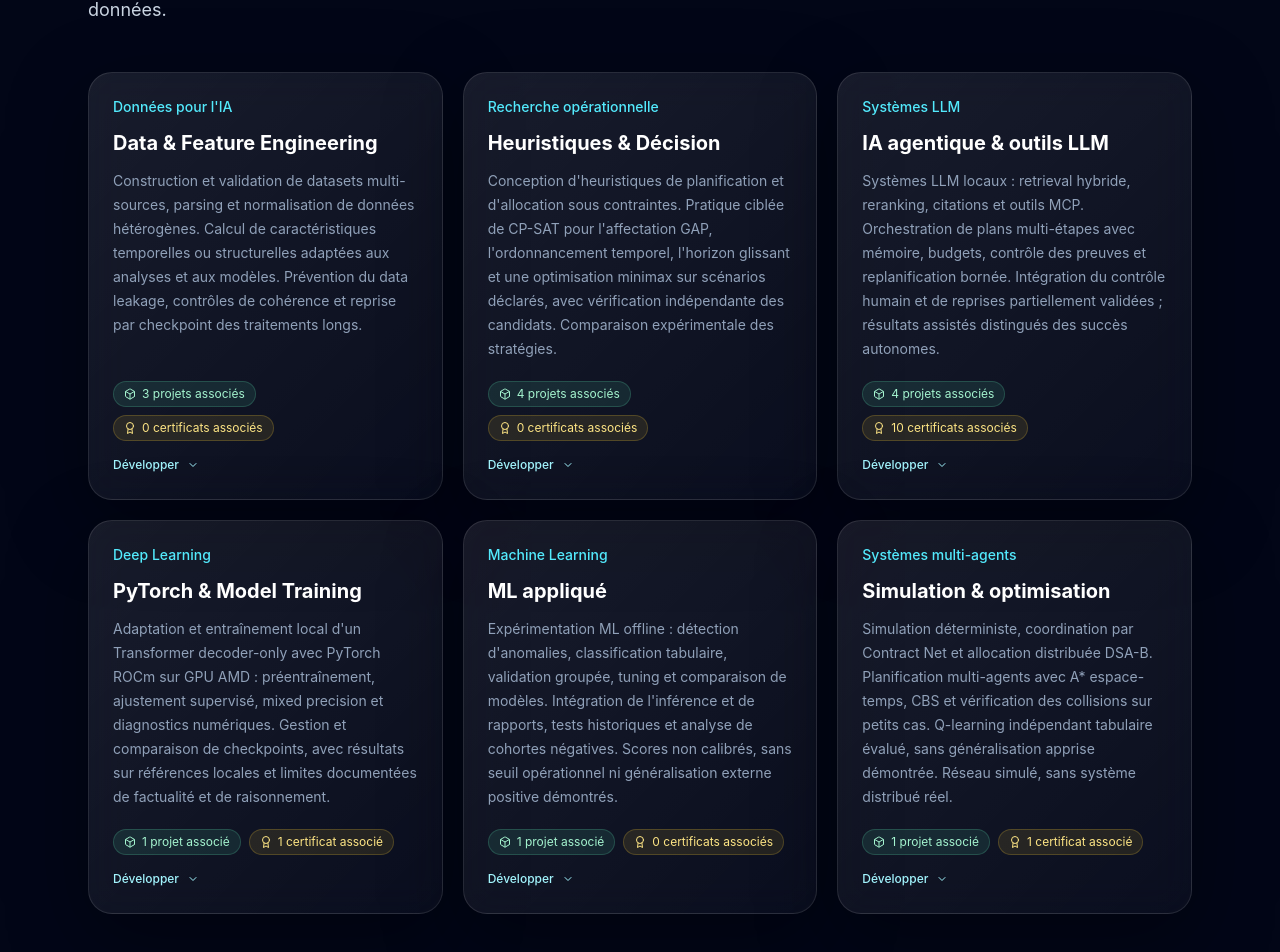
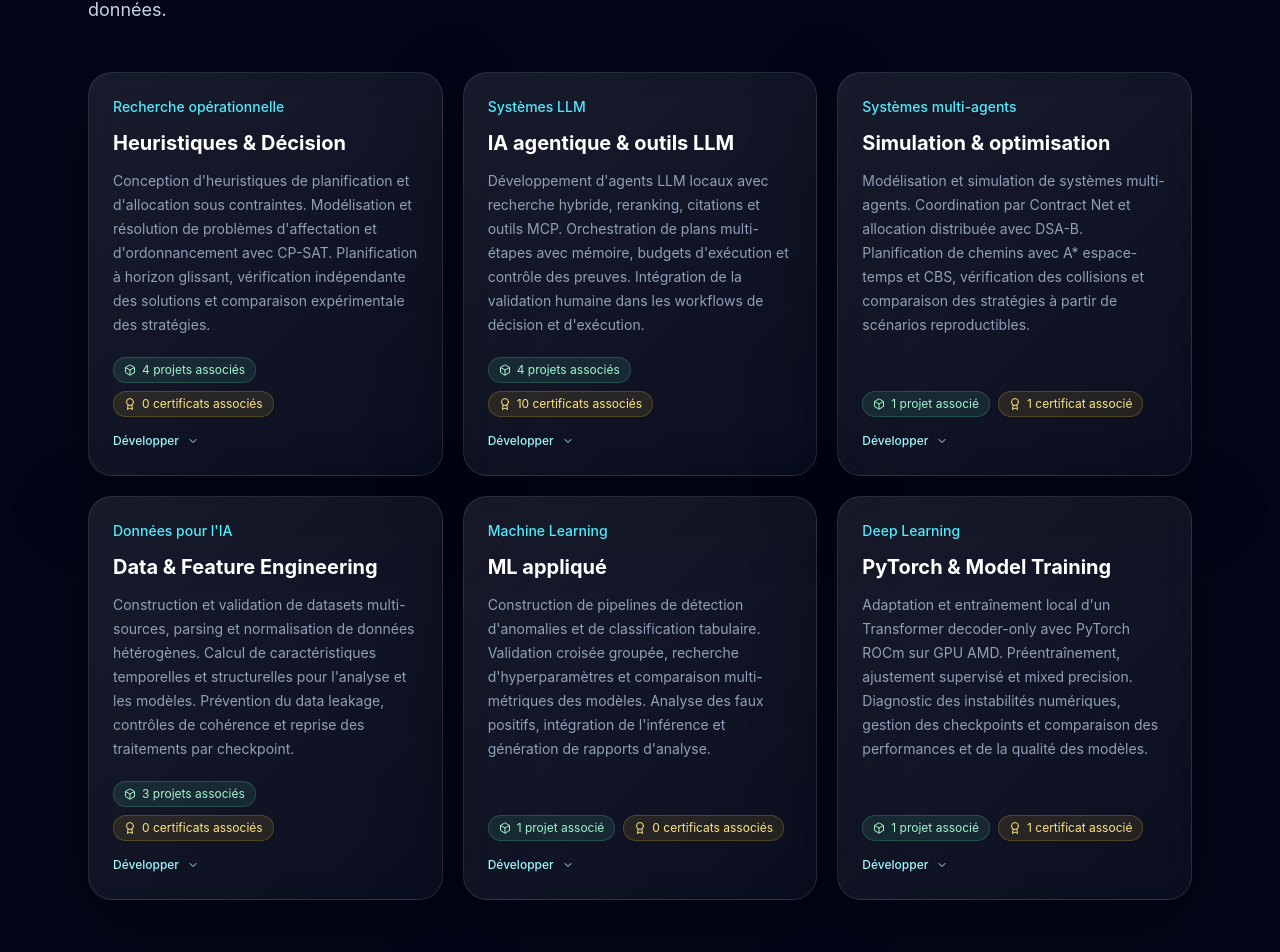
Before and after one commit to Driw0x/Driw0x.github.io, a React (Vite) app: page / in a window 1280 px wide. Shown: the part 1754-2706 px from the top of the page. Built offline with nearby package versions, Linux system fonts and the light colour scheme.

Commit message:
fix(portfolio): reorder skills and focus descriptions on capabilities

```diff
--- a/src/data/skills.ts
+++ b/src/data/skills.ts
@@ -1,20 +1,12 @@
 import type { Skill } from "../types/skill";
 
 export const skills: Skill[] = [
-  {
-    id: "data",
-    category: "Données pour l'IA",
-    title: "Data & Feature Engineering",
-    description:
-      "Construction et validation de datasets multi-sources, parsing et normalisation de données hétérogènes. Calcul de caractéristiques temporelles ou structurelles adaptées aux analyses et aux modèles. Prévention du data leakage, contrôles de cohérence et reprise par checkpoint des traitements longs.",
-  },
-
   {
     id: "optimization",
     category: "Recherche opérationnelle",
     title: "Heuristiques & Décision",
     description:
-      "Conception d'heuristiques de planification et d'allocation sous contraintes. Pratique ciblée de CP-SAT pour l'affectation GAP, l'ordonnancement temporel, l'horizon glissant et une optimisation minimax sur scénarios déclarés, avec vérification indépendante des candidats. Comparaison expérimentale des stratégies.",
+      "Conception d'heuristiques de planification et d'allocation sous contraintes. Modélisation et résolution de problèmes d'affectation et d'ordonnancement avec CP-SAT. Planification à horizon glissant, vérification indépendante des solutions et comparaison expérimentale des stratégies.",
   },
 
   {
@@ -22,7 +14,31 @@ export const skills: Skill[] = [
     category: "Systèmes LLM",
     title: "IA agentique & outils LLM",
     description:
-      "Systèmes LLM locaux : retrieval hybride, reranking, citations et outils MCP. Orchestration de plans multi-étapes avec mémoire, budgets, contrôle des preuves et replanification bornée. Intégration du contrôle humain et de reprises partiellement validées ; résultats assistés distingués des succès autonomes.",
+      "Développement d'agents LLM locaux avec recherche hybride, reranking, citations et outils MCP. Orchestration de plans multi-étapes avec mémoire, budgets d'exécution et contrôle des preuves. Intégration de la validation humaine dans les workflows de décision et d'exécution.",
+  },
+
+  {
+    id: "multi-agent",
+    category: "Systèmes multi-agents",
+    title: "Simulation & optimisation",
+    description:
+      "Modélisation et simulation de systèmes multi-agents. Coordination par Contract Net et allocation distribuée avec DSA-B. Planification de chemins avec A* espace-temps et CBS, vérification des collisions et comparaison des stratégies à partir de scénarios reproductibles.",
+  },
+
+  {
+    id: "data",
+    category: "Données pour l'IA",
+    title: "Data & Feature Engineering",
+    description:
+      "Construction et validation de datasets multi-sources, parsing et normalisation de données hétérogènes. Calcul de caractéristiques temporelles et structurelles pour l'analyse et les modèles. Prévention du data leakage, contrôles de cohérence et reprise des traitements par checkpoint.",
+  },
+
+  {
+    id: "ml",
+    category: "Machine Learning",
+    title: "ML appliqué",
+    description:
+      "Construction de pipelines de détection d'anomalies et de classification tabulaire. Validation croisée groupée, recherche d'hyperparamètres et comparaison multi-métriques des modèles. Analyse des faux positifs, intégration de l'inférence et génération de rapports d'analyse.",
   },
 
   {
@@ -30,22 +46,6 @@ export const skills: Skill[] = [
     category: "Deep Learning",
     title: "PyTorch & Model Training",
     description:
-      "Adaptation et entraînement local d'un Transformer decoder-only avec PyTorch ROCm sur GPU AMD : préentraînement, ajustement supervisé, mixed precision et diagnostics numériques. Gestion et comparaison de checkpoints, avec résultats sur références locales et limites documentées de factualité et de raisonnement.",
-  },
-
-  {
-    id: "ml",
-    category: "Machine Learning",
-    title: "ML appliqué",
-    description:
-      "Expérimentation ML offline : détection d'anomalies, classification tabulaire, validation groupée, tuning et comparaison de modèles. Intégration de l'inférence et de rapports, tests historiques et analyse de cohortes négatives. Scores non calibrés, sans seuil opérationnel ni généralisation externe positive démontrés.",
-  },
-
-  {
-    id: "multi-agent",
-    category: "Systèmes multi-agents",
-    title: "Simulation & optimisation",
-    description:
-      "Simulation déterministe, coordination par Contract Net et allocation distribuée DSA-B. Planification multi-agents avec A* espace-temps, CBS et vérification des collisions sur petits cas. Q-learning indépendant tabulaire évalué, sans généralisation apprise démontrée. Réseau simulé, sans système distribué réel.",
+      "Adaptation et entraînement local d'un Transformer decoder-only avec PyTorch ROCm sur GPU AMD. Préentraînement, ajustement supervisé et mixed precision. Diagnostic des instabilités numériques, gestion des checkpoints et comparaison des performances et de la qualité des modèles.",
   },
 ];
--- a/src/data/zh-CN.ts
+++ b/src/data/zh-CN.ts
@@ -98,28 +98,28 @@ export const zhCN: Record<string, string> = {
     "通过项目积累运筹学、智能体 AI 和多智能体系统的实践经验，并辅以机器学习和数据工程实践。",
   "Données pour l'IA": "面向 AI 的数据工程",
   "Data & Feature Engineering": "数据与特征工程",
-  "Construction et validation de datasets multi-sources, parsing et normalisation de données hétérogènes. Calcul de caractéristiques temporelles ou structurelles adaptées aux analyses et aux modèles. Prévention du data leakage, contrôles de cohérence et reprise par checkpoint des traitements longs.":
-    "构建并验证多来源数据集，解析和规范化异构数据。计算适用于分析和建模的时间或结构特征。防范数据泄漏，检查数据一致性，并通过检查点恢复长时间运行的数据处理任务。",
+  "Construction et validation de datasets multi-sources, parsing et normalisation de données hétérogènes. Calcul de caractéristiques temporelles et structurelles pour l'analyse et les modèles. Prévention du data leakage, contrôles de cohérence et reprise des traitements par checkpoint.":
+    "构建并验证多来源数据集，解析和规范化异构数据。计算用于分析和建模的时间与结构特征。防范数据泄漏，检查数据一致性，并通过检查点恢复数据处理任务。",
   "Recherche opérationnelle": "运筹学",
   "Heuristiques & Décision": "启发式方法与决策",
-  "Conception d'heuristiques de planification et d'allocation sous contraintes. Pratique ciblée de CP-SAT pour l'affectation GAP, l'ordonnancement temporel, l'horizon glissant et une optimisation minimax sur scénarios déclarés, avec vérification indépendante des candidats. Comparaison expérimentale des stratégies.":
-    "设计约束条件下的规划与分配启发式方法。在限定问题中使用 CP-SAT 求解 GAP、进行时间调度、滚动时域规划及指定场景下的极小极大优化，独立验证候选解，并通过实验比较策略。",
+  "Conception d'heuristiques de planification et d'allocation sous contraintes. Modélisation et résolution de problèmes d'affectation et d'ordonnancement avec CP-SAT. Planification à horizon glissant, vérification indépendante des solutions et comparaison expérimentale des stratégies.":
+    "设计约束条件下的规划与分配启发式方法。使用 CP-SAT 对分配与调度问题建模并求解。开展滚动时域规划，独立验证解，并通过实验比较策略。",
   "Systèmes LLM": "大语言模型系统",
   "IA agentique & outils LLM": "智能体 AI 与大语言模型工具",
-  "Systèmes LLM locaux : retrieval hybride, reranking, citations et outils MCP. Orchestration de plans multi-étapes avec mémoire, budgets, contrôle des preuves et replanification bornée. Intégration du contrôle humain et de reprises partiellement validées ; résultats assistés distingués des succès autonomes.":
-    "本地 LLM 系统涵盖混合检索、重排序、引用与 MCP 工具。通过记忆、预算、证据检查和有限重规划编排多步骤计划。集成人工审核与仅获部分验证的接续执行机制；人工辅助成功与自主运行成功分别记录。",
+  "Développement d'agents LLM locaux avec recherche hybride, reranking, citations et outils MCP. Orchestration de plans multi-étapes avec mémoire, budgets d'exécution et contrôle des preuves. Intégration de la validation humaine dans les workflows de décision et d'exécution.":
+    "开发本地 LLM 智能体，集成混合检索、重排序、引用与 MCP 工具。利用记忆、执行预算和证据检查编排多步骤计划。在决策与执行工作流中集成人工审核。",
   "Deep Learning": "深度学习",
   "PyTorch & Model Training": "PyTorch 与模型训练",
-  "Adaptation et entraînement local d'un Transformer decoder-only avec PyTorch ROCm sur GPU AMD : préentraînement, ajustement supervisé, mixed precision et diagnostics numériques. Gestion et comparaison de checkpoints, avec résultats sur références locales et limites documentées de factualité et de raisonnement.":
-    "使用 PyTorch ROCm 在 AMD GPU 上适配并本地训练仅解码器 Transformer，涵盖预训练、监督微调、混合精度与数值诊断。管理和比较检查点；结果基于本地参考测试，事实准确性和推理能力的限制均有记录。",
+  "Adaptation et entraînement local d'un Transformer decoder-only avec PyTorch ROCm sur GPU AMD. Préentraînement, ajustement supervisé et mixed precision. Diagnostic des instabilités numériques, gestion des checkpoints et comparaison des performances et de la qualité des modèles.":
+    "使用 PyTorch ROCm 在 AMD GPU 上适配并本地训练仅解码器 Transformer。开展预训练、监督微调和混合精度训练。诊断数值不稳定问题，管理检查点，并比较模型性能与质量。",
   "Machine Learning": "机器学习",
   "ML appliqué": "应用机器学习",
-  "Expérimentation ML offline : détection d'anomalies, classification tabulaire, validation groupée, tuning et comparaison de modèles. Intégration de l'inférence et de rapports, tests historiques et analyse de cohortes négatives. Scores non calibrés, sans seuil opérationnel ni généralisation externe positive démontrés.":
-    "离线机器学习实验涵盖异常检测、表格分类、分组验证、调参与模型比较。集成推理与报告，进行历史测试并分析阴性标注队列。评分未校准，未确定实际应用阈值，也未证明外部泛化能力。",
+  "Construction de pipelines de détection d'anomalies et de classification tabulaire. Validation croisée groupée, recherche d'hyperparamètres et comparaison multi-métriques des modèles. Analyse des faux positifs, intégration de l'inférence et génération de rapports d'analyse.":
+    "构建异常检测与表格分类流水线。开展分组交叉验证、超参数搜索及多指标模型比较。分析误报，集成推理，并生成分析报告。",
   "Systèmes multi-agents": "多智能体系统",
   "Simulation & optimisation": "仿真与优化",
-  "Simulation déterministe, coordination par Contract Net et allocation distribuée DSA-B. Planification multi-agents avec A* espace-temps, CBS et vérification des collisions sur petits cas. Q-learning indépendant tabulaire évalué, sans généralisation apprise démontrée. Réseau simulé, sans système distribué réel.":
-    "开展确定性仿真、合同网协调和 DSA-B 分布式分配。使用时空 A* 与 CBS 进行多智能体规划，并在小规模案例上检查碰撞。已评估独立表格型 Q-learning，但未证明学习结果的泛化能力。网络为仿真，并非真实分布式系统。",
+  "Modélisation et simulation de systèmes multi-agents. Coordination par Contract Net et allocation distribuée avec DSA-B. Planification de chemins avec A* espace-temps et CBS, vérification des collisions et comparaison des stratégies à partir de scénarios reproductibles.":
+    "对多智能体系统进行建模与仿真。使用合同网协议进行协调，使用 DSA-B 进行分布式分配。利用时空 A* 与 CBS 规划路径、检查碰撞，并通过可复现的场景比较策略。",
   "Quelques projets techniques.": "技术项目精选",
   "Trois projets complémentaires en recherche opérationnelle, IA agentique et systèmes multi-agents : simulation d'entrepôt, analyse de code et planification heuristique.":
     "三个互补项目涉及运筹学、智能体 AI 和多智能体系统，分别围绕仓库仿真、代码分析与启发式规划展开。",
```
